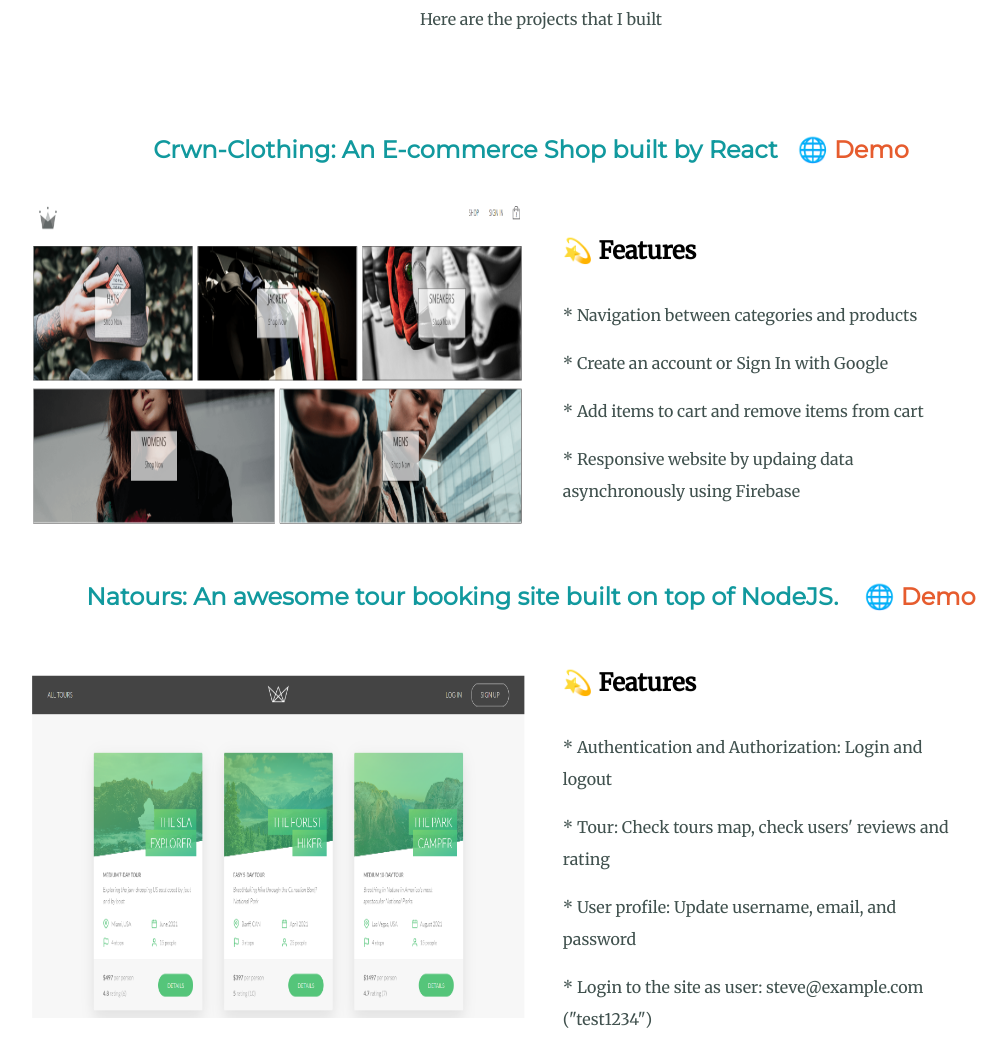
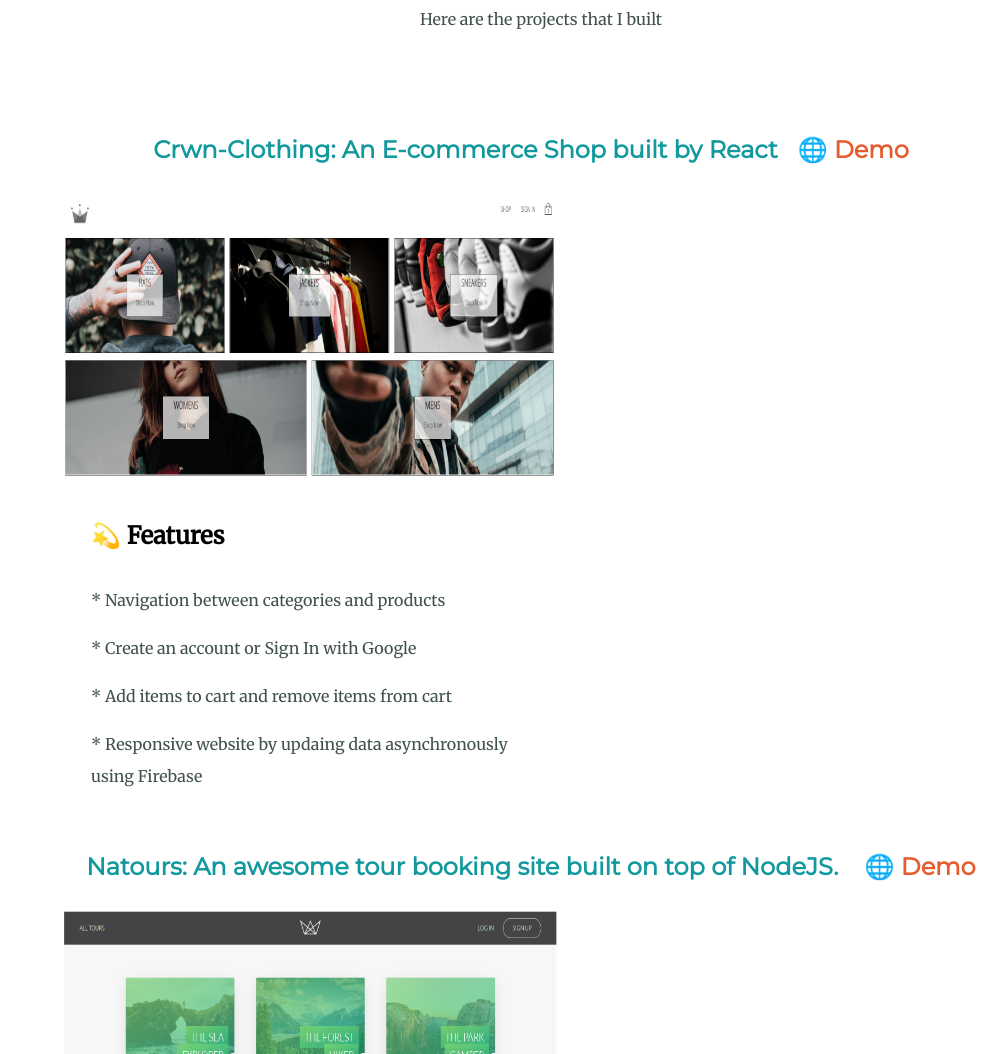
Before and after one commit to hilylove/personalSite, a plain HTML site: page index.html in a window 1280 px wide. Shown: the part 1951-3005 px from the top of the page, without its empty margins (99-1106 px from the left). Drawn offline with Linux system fonts and the light colour scheme.

Commit message:
fix width

```diff
--- a/css/styles.css
+++ b/css/styles.css
@@ -152,14 +152,14 @@ color: #40514E;
 }
 
 .project-row{
-  width: 80%;
+  width: 75%;
   margin:100px auto 100px auto;
   text-align: left;
 }
 
 img.card-item{
   width: 500px;
-  height: 350px;
+  height: 300px;
 }
 
 .card-item{
@@ -170,7 +170,7 @@ img.card-item{
 
 .card-item-words {
   margin-left: 30px;
-  width: 40%;
+  width: 45%;
 }
 
 p.features{
```
